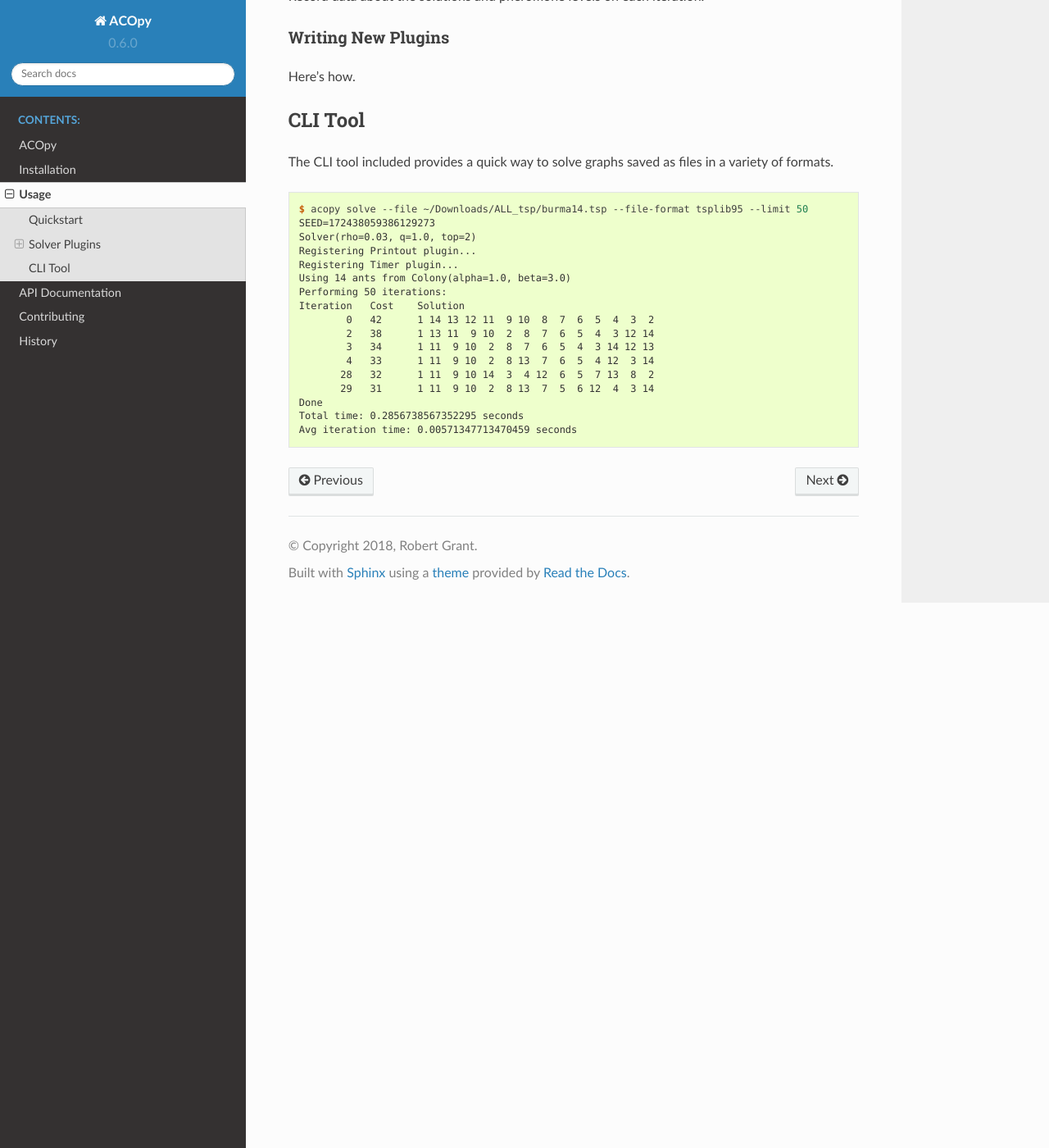
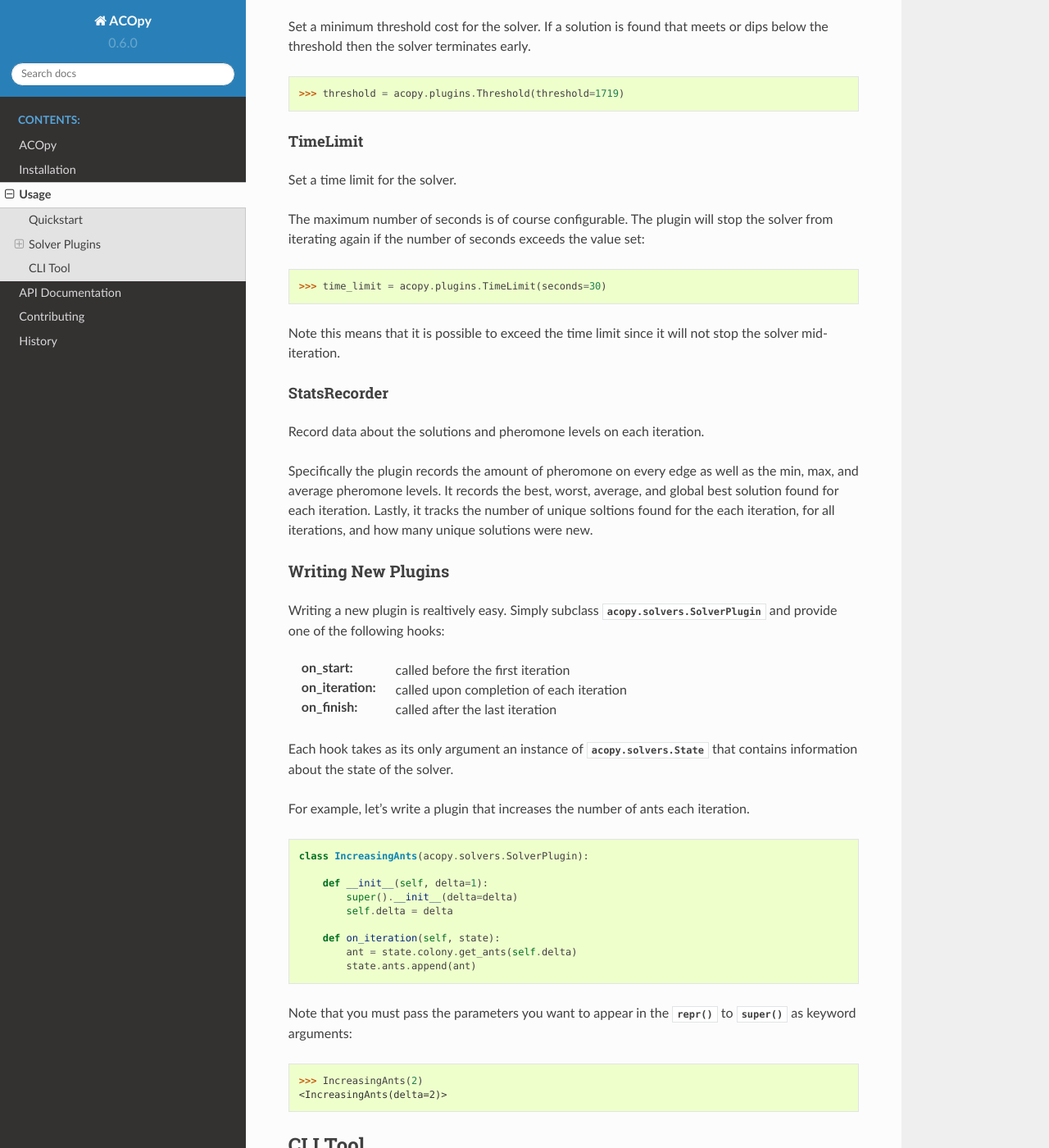
Before and after one commit to rhgrant10/acopy, a Sphinx documentation site: the page built from docs/usage.rst, in a window 1280 px wide and 1400 px high, scrolled down 2754 px. Shown: the whole window at 82% size. Built offline with Sphinx 7.4.7 and the Read the Docs theme 2.0.0, drawn with Linux system fonts in a browser that asks for light colours; some of the changed text lies outside the part shown.

Commit message:
Finish plugin docs

```diff
--- a/docs/usage.rst
+++ b/docs/usage.rst
@@ -106,13 +94,26 @@ You can control how much pheromone is deposited by specifying the ``factor``. Fo
 
 You can also think of this as how many additional times the best ant from each iteration deposits her pheromone.
 
+PeriodicActionPlugin
+~~~~~~~~~~~~~~~~~~~~
+
+Perform some action periodically.
+
+Set the number of iterations that constitute a period using the ``period`` paramter:
+
+.. code-block:: python
+
+    >>> periodic = acopy.plugins.PeriodicActionPlugin(period=100)
+
+By itself, the periodic action plugin does nothing but instead is designed to be subclassed. There are two built-in subclasses.
+
 PeriodicReset
-~~~~~~~~~~~~~
+#############
 
 Periodically reset the pheromone levels.
 
 PheromoneFlip
-~~~~~~~~~~~~~
+#############
 
 Periodically invert the pheromone levels so that the best edges become the worst, and vice versa.
 
@@ -126,25 +127,71 @@ Darwin
 
 Apply variation to the alpha and beta values on each iteration.
 
+You can control the sigma value for the guassian distribution used to choose the next values:
+
+.. code-block:: python
+
+    >>> darwin = acopy.plugins.Darwin(sigma=.25)
+
+
 Threshold
 ~~~~~~~~~
 
-Set a minimum threshold cost for the solver. If a solution is found that dips below the threshold then the solver terminates early.
+Set a minimum threshold cost for the solver. If a solution is found that meets or dips below the threshold then the solver terminates early.
+
+.. code-block:: python
+
+    >>> threshold = acopy.plugins.Threshold(threshold=1719)
 
 TimeLimit
 ~~~~~~~~~
 
 Set a time limit for the solver.
 
+The maximum number of seconds is of course configurable. The plugin will stop the solver from iterating again if the number of seconds exceeds the value set:
+
+.. code-block:: python
+
+    >>> time_limit = acopy.plugins.TimeLimit(seconds=30)
+
+Note this means that it is possible to exceed the time limit since it will not stop the solver mid-iteration.
+
 StatsRecorder
 ~~~~~~~~~~~~~
 
 Record data about the solutions and pheromone levels on each iteration.
 
+Specifically the plugin records the amount of pheromone on every edge as well as the min, max, and average pheromone levels. It records the best, worst, average, and global best solution found for each iteration. Lastly, it tracks the number of unique soltions found for the each iteration, for all iterations, and how many unique solutions were new.
+
 Writing New Plugins
 -------------------
 
-Here's how.
+Writing a new plugin is realtively easy. Simply subclass :class:`acopy.solvers.SolverPlugin` and provide one of the following hooks:
+
+:on_start: called before the first iteration
+:on_iteration: called upon completion of each iteration
+:on_finish: called after the last iteration
+
+Each hook takes as its only argument an instance of :class:`acopy.solvers.State` that contains information about the state of the solver.
+
+For example, let's write a plugin that increases the number of ants each iteration.
+
+.. code-block:: python
+
+    class IncreasingAnts(acopy.solvers.SolverPlugin):
+
+        def __init__(self, delta=1):
+            super().__init__(delta=delta)
+            self.delta = delta
+
+        def on_iteration(self, state):
+            ant = state.colony.get_ants(self.delta)
+            state.ants.append(ant)
+
+Note that you must pass the parameters you want to appear in the :func:`repr` to :func:`super` as keyword arguments:
+
+    >>> IncreasingAnts(2)
+    <IncreasingAnts(delta=2)>
 
 
 CLI Tool
@@ -156,10 +203,11 @@ The CLI tool included provides a quick way to solve graphs saved as files in a v
 
     $ acopy solve --file ~/Downloads/ALL_tsp/burma14.tsp --file-format tsplib95 --limit 50
     SEED=172438059386129273
-    Solver(rho=0.03, q=1.0, top=2)
-    Registering Printout plugin...
-    Registering Timer plugin...
-    Using 14 ants from Colony(alpha=1.0, beta=3.0)
+    Solver(rho=0.03, q=1.0, top=None)
+    Registering plugin: <Printout()>
+    Registering plugin: <Timer()>
+    Registering plugin: <Darwin(sigma=3.0)>
+    Using 33 ants from Colony(alpha=1.0, beta=3.0)
     Performing 50 iterations:
     Iteration   Cost    Solution
             0   42      1 14 13 12 11  9 10  8  7  6  5  4  3  2
```
Also changed, not shown: other parts of docs/usage.rst (+0 -12 lines), 3 other files.
